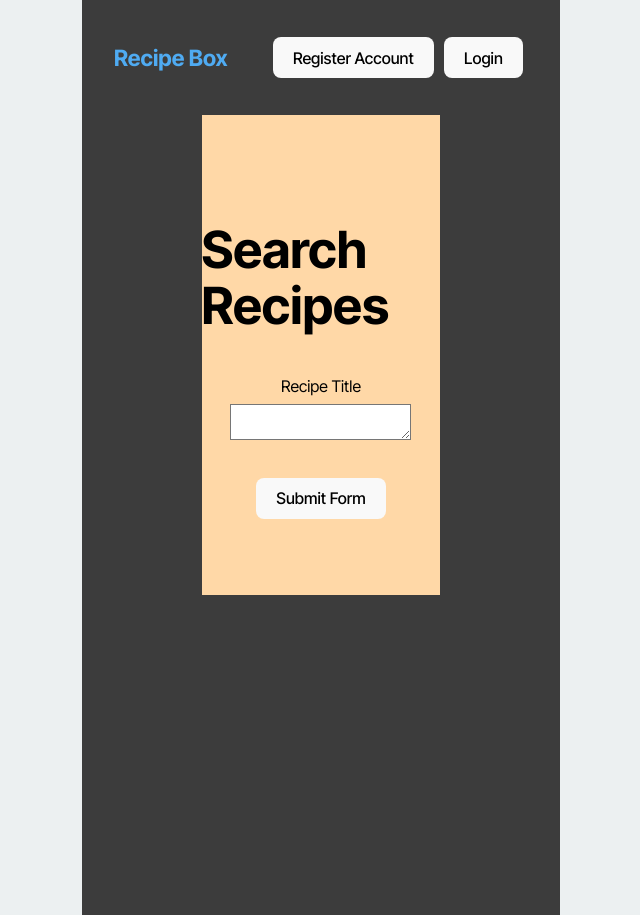
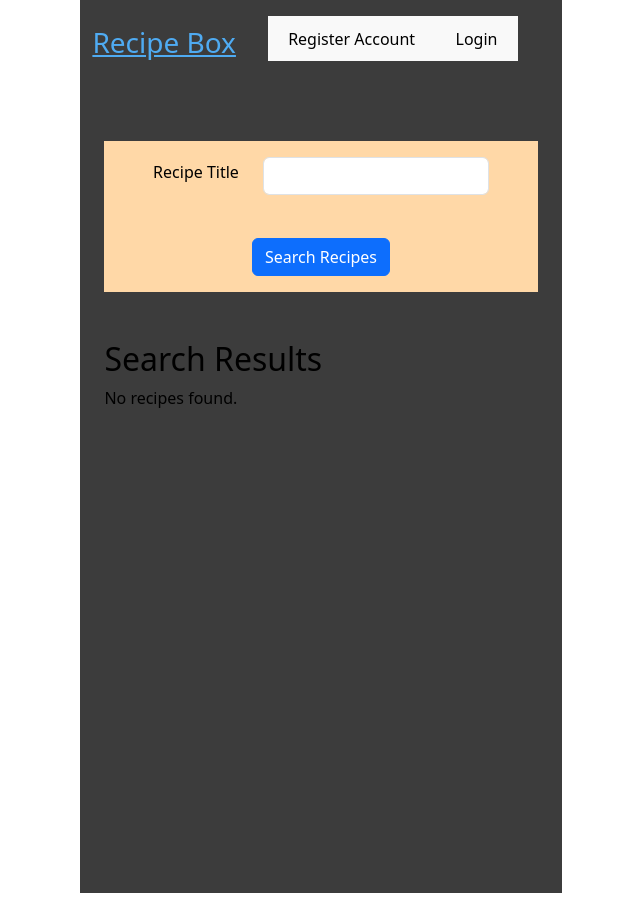
Before and after one commit to sheetalmangate/RecipeBox, a React (Vite) app in the folder client/: page /search in a window 1280 px wide. Shown: the whole page, without its empty margins (319-959 px from the left). After the commit the page ends 893 px from the top, so only its background shows below. Built offline with nearby package versions, Linux system fonts and the light colour scheme.

Commit message:
Added display search recipe results

```diff
--- a/client/package.json
+++ b/client/package.json
@@ -10,6 +10,7 @@
     "preview": "vite preview"
   },
   "dependencies": {
+    "bootstrap": "^5.3.3",
     "jwt-decode": "^4.0.0",
     "react": "^18.3.1",
     "react-dom": "^18.3.1",
--- a/client/src/components/Navbar.tsx
+++ b/client/src/components/Navbar.tsx
@@ -30,13 +30,13 @@ const Navbar = (props: LoginProps) => {
           </>
         ) : (
           <>
-            <li className="nav-item">
-              <Link to="/search">
-                <button type="button" id="create-ticket-link">
+            {location.pathname !== "/search" && (
+              <li className="nav-item ">
+                <Link className="btn-recipe " to="/search">
                   Search Recipes
-                </button>
-              </Link>
-            </li>
+                </Link>
+              </li>
+            )}
             {/* <li className="nav-item">
               <Link to="/create">
                 <button type="button" id="create-ticket-link">
@@ -47,6 +47,7 @@ const Navbar = (props: LoginProps) => {
             <li className="nav-item">
               <button
                 type="button"
+                className="btn btn-secondary btn-block"
                 onClick={() => {
                   auth.logout();
                   props.setLoggedIn(false);
--- a/client/src/index.css
+++ b/client/src/index.css
@@ -176,6 +176,7 @@ tbody tr:nth-child(odd) {
   /* margin: auto; */
   width: 100%;
   background-color: rgb(60, 60, 60);
+  overflow: auto;
   /* height: 90%; */
 }
 
@@ -188,8 +189,9 @@ tbody tr:nth-child(odd) {
   color: red;
 }
 .form {
-  width: 50%;
-  height: 60%;
+  resize: none;
+  width: 100%;
+  /* height: 30%; */
   background-color: rgb(255, 216, 167);
   margin: auto;
   display: flex;
@@ -211,7 +213,7 @@ tbody tr:nth-child(odd) {
 
 .form > label {
   margin-top: 2.5%;
-  margin-bottom: 2.5%;
+  margin-bottom: 1%;
 }
 
 .form button {
@@ -224,9 +226,9 @@ tbody tr:nth-child(odd) {
 }
 
 .form textarea {
-  resize: both;
-  min-height: 30px;
-  min-width: 30px;
+  resize: none;
+  min-height: 10px;
+  min-width: 10px;
   background-color: white;
   color: black;
 }
@@ -270,3 +272,24 @@ tbody tr:nth-child(odd) {
     background-color: #f9f9f9;
   }
 }
+
+.btn-recipe {
+  /* color: #4fabf2; */
+  display: block;
+  width: 100%;
+  background-color: #4fabf2; /* Replace with your recipe box color */
+  /* color: white;
+  border: none; */
+  text-align: center; /* Center the text */
+  display: inline-block; /* Ensure it behaves like a button */
+  padding: 0.375rem 0.75rem; /* Add padding for better appearance */
+  font-size: 1rem; /* Adjust font size */
+  line-height: 1.5; /* Adjust line height */
+  border-radius: 0.25rem;
+  color: white;
+}
+
+.btn-recipe:hover {
+  background-color: #4fabf2; /* Darker shade for hover effect */
+  color: white;
+}
--- a/client/src/interfaces/RecipeData.tsx
+++ b/client/src/interfaces/RecipeData.tsx
@@ -1,5 +1,3 @@
-// import { UserData } from './UserData';
-
 export interface RecipeData {
   id: number | null;
   // unique_hash: string | null;
--- a/client/src/main.tsx
+++ b/client/src/main.tsx
@@ -9,6 +9,7 @@ import Register from "./pages/Register.tsx";
 import Login from "./pages/Login.tsx";
 import CreateRecipe from "./pages/CreateRecipe.tsx";
 import SearchRecipe from "./pages/SearchRecipes.tsx";
+import "bootstrap/dist/css/bootstrap.min.css";
 
 const router = createBrowserRouter([
   {
--- a/client/src/pages/SearchRecipes.tsx
+++ b/client/src/pages/SearchRecipes.tsx
@@ -1,15 +1,15 @@
-import { useState, useEffect, FormEvent, ChangeEvent } from "react";
+import { useState, FormEvent, ChangeEvent } from "react";
 import { useNavigate, useOutletContext } from "react-router-dom";
 import { searchRecipes } from "../api/recipeAPI";
-// import { RecipeData } from "../interfaces/RecipeData";
-// import { UserData } from "../interfaces/UserData";
-// import { retrieveUsers } from "../api/userAPI";
+import { RecipeData } from "../interfaces/RecipeData";
 import auth from "../utils/auth";
 import LoginProps from "../interfaces/LoginProps";
+import "bootstrap/dist/css/bootstrap.min.css";
 
 const SearchRecipe = () => {
   const [recipeTitle, setRecipeTitle] = useState("");
   const [errorMessage, setErrorMessage] = useState("");
+  const [searchResults, setSearchResults] = useState<RecipeData[]>([]); // State to store search results
   const navigate = useNavigate();
   const { setLoggedIn }: LoginProps = useOutletContext();
 
@@ -20,11 +20,10 @@ const SearchRecipe = () => {
       if (recipeTitle) {
         try {
           const recipes = await searchRecipes(recipeTitle);
+          setSearchResults(recipes); // Store search results
           console.log("recipes", recipes);
-          // navigate("/");
         } catch (err) {
           setErrorMessage("Recipe title is required.");
-          // console.error('Failed to create ticket:', err);
         }
       }
     } else {
@@ -38,23 +37,86 @@ const SearchRecipe = () => {
     setRecipeTitle(value);
   };
 
+  const handleSaveRecipe = async (recipe: RecipeData) => {
+    // Implement save functionality here
+    console.log("Saving recipe:", recipe);
+    // make sure user is still logged in (i.e. token is still valid)
+    if (auth.loggedIn()) {
+      if (recipeTitle) {
+        try {
+          // const recipes = await addRecipe(recipeTitle);
+          // Store search results
+          console.log("recipe", recipe);
+        } catch (err) {
+          setErrorMessage("Recipe title is required.");
+        }
+      }
+    } else {
+      setLoggedIn(false);
+      navigate("/login");
+    }
+  };
+
   return (
     <>
-      <div className="container">
-        <form className="form" onSubmit={handleSubmit}>
-          <h1>Search Recipes</h1>
-          <label htmlFor="tTitle">Recipe Title</label>
+      <div className="container mt-5">
+        <form className="form pt-3 pb-3" onSubmit={handleSubmit}>
+          {/* <h1>Search Recipes</h1> */}
+          <div className="row mb-3 align-items-center">
+            <div className="col-auto">
+              <label htmlFor="tTitle" className="form-label">
+                Recipe Title
+              </label>
+            </div>
+            <div className="col">
               <textarea
                 id="tTitle"
                 name="title"
+                className="form-control"
                 value={recipeTitle || ""}
                 onChange={handleTitleChange}
+                rows={1} // Set rows to 1 to make it smaller
+                style={{ height: "38px" }}
               />
-          <p className="error">{errorMessage}</p>
-          <button type="submit" onSubmit={handleSubmit}>
-            Submit Form
+            </div>
+          </div>
+          <p className="text-danger">{errorMessage}</p>
+          <button type="submit" className="btn btn-primary">
+            Search Recipes
           </button>
         </form>
+        <div className="search-results mt-5">
+          <h2>Search Results</h2>
+          {searchResults.length > 0 ? (
+            <div className="row">
+              {searchResults.map((recipe) => (
+                <div className="col-md-4 mb-4" key={recipe.id}>
+                  <div className="card h-100 d-flex flex-column">
+                    <div className="card-body d-flex flex-column">
+                      <h3 className="card-title">{recipe.title}</h3>
+                      <p className="card-text">
+                        <strong>Ingredients:</strong> {recipe.ingredients}
+                      </p>
+                      <p className="card-text">
+                        <strong>Servings:</strong> {recipe.servings}
+                      </p>
+                      <div className="mt-auto">
+                        <button
+                          className="btn btn-success"
+                          onClick={() => handleSaveRecipe(recipe)}
+                        >
+                          Add to Recipe Box
+                        </button>
+                      </div>
+                    </div>
+                  </div>
+                </div>
+              ))}
+            </div>
+          ) : (
+            <p>No recipes found.</p>
+          )}
+        </div>
       </div>
     </>
   );
--- a/client/vite.config.ts
+++ b/client/vite.config.ts
@@ -9,12 +9,12 @@ export default defineConfig({
     open: true,
     proxy: {
       "/api": {
-        target: "http://localhost:3001",
+        target: "http://localhost:3003",
         changeOrigin: true,
         secure: false,
       },
       "/auth": {
-        target: "http://localhost:3001",
+        target: "http://localhost:3003",
         changeOrigin: true,
         secure: false,
       },
```
Also changed, not shown: 1 other file (tests, documents, lock files or other folders). Lines whose indentation alone changed are shown as unchanged.
